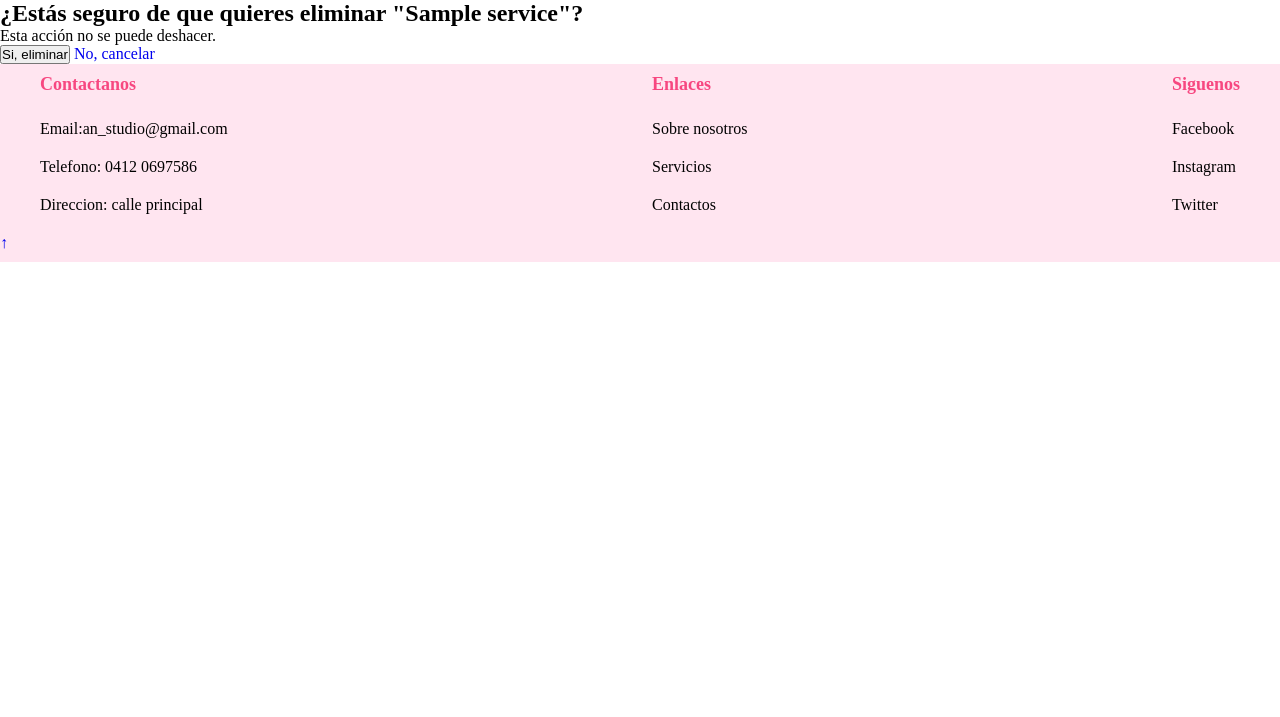
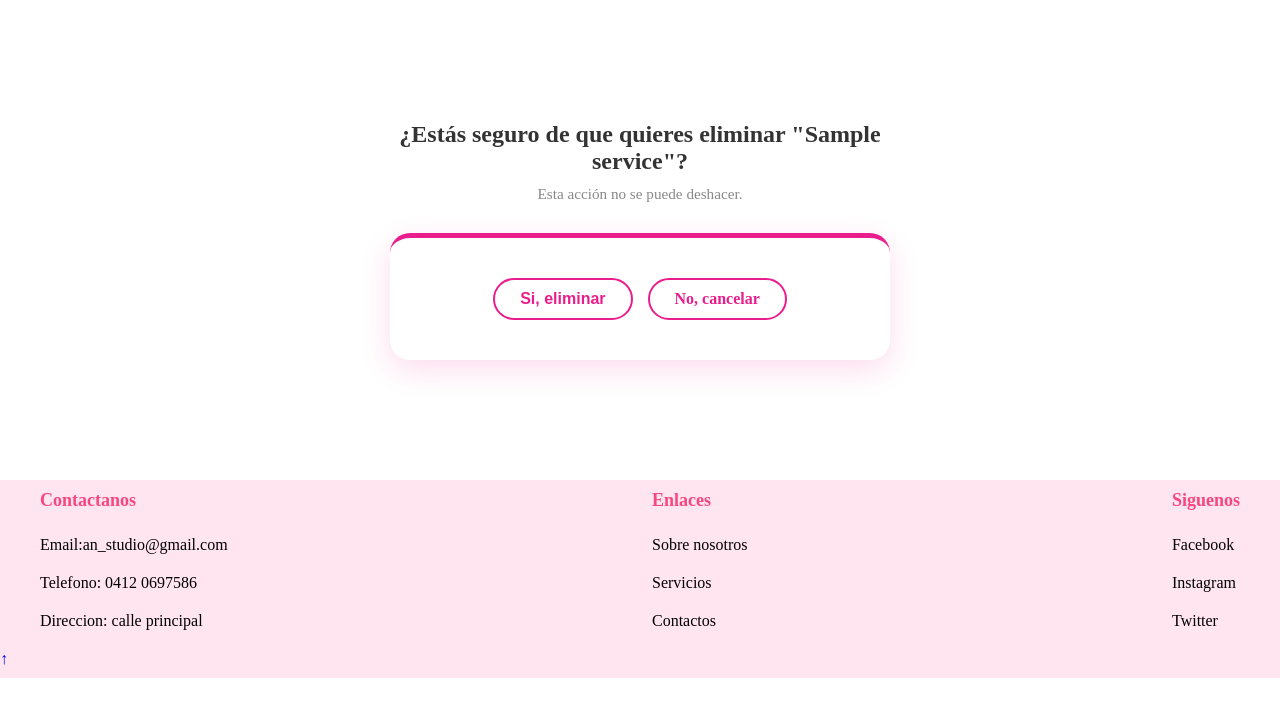
Before and after one commit to anajesselle25/pagina_unas_an, a Django app: page /services/1/delete in a window 1280 px wide. Shown: the part 70-787 px from the top of the page. Run offline with Django 5.2, Linux system fonts and the light colour scheme; tables that the repository leaves empty hold one stand-in row (values such as "Sample post").

Commit message:
Cambios en Css

```diff
--- /dev/null
+++ b/core/static/core/css/delete.css
@@ -0,0 +1,82 @@
+/* Contenedor principal */
+section {
+    display: flex;
+    flex-direction: column;
+    align-items: center;
+    justify-content: center;
+    min-height: 60vh;
+    padding: 20px;
+}
+
+/* Card */
+section > * {
+    text-align: center;
+}
+
+h1 {
+    font-size: 1.5rem;
+    color: #333;
+    margin-bottom: 10px;
+    max-width: 500px;
+}
+
+p {
+    color: #888;
+    margin-bottom: 30px;
+    font-size: 0.95rem;
+}
+
+/* Formulario */
+form {
+    display: flex;
+    gap: 15px;
+    justify-content: center;
+    flex-wrap: wrap;
+    background: white;
+    padding: 40px;
+    border-radius: 20px;
+    box-shadow: 0 10px 30px rgba(233, 30, 140, 0.15);
+    border-top: 5px solid #e91e8c;
+    max-width: 500px;
+    width: 100%;
+}
+
+/* Botón eliminar */
+.button-delete {
+    background-color: white;
+    color: #e91e8c;
+    padding: 10px 25px;
+    border: none;
+    border-radius: 25px;
+    font-size: 1rem;
+    font-weight: bold;
+    border: 2px solid #e91e8c;
+    cursor: pointer;
+    transition: all 0.3s;
+    text-decoration: none;
+}
+
+.button-delete:hover {
+    background-color: #e91e8c;
+    color: white;
+}
+
+/* Botón cancelar */
+.button-cancel {
+    background-color: white;
+    color: #e91e8c;
+    padding: 10px 25px;
+    border: 2px solid #e91e8c;
+    border-radius: 25px;
+    font-size: 1rem;
+    font-weight: bold;
+    cursor: pointer;
+    transition: all 0.3s;
+    text-decoration: none;
+    display: inline-block;
+}
+
+.button-cancel:hover {
+    background-color: #e91e8c;
+    color: white;
+}
--- a/core/templates/core/includes/service_card.html
+++ b/core/templates/core/includes/service_card.html
@@ -1,4 +1,8 @@
 {% load static %}
+
+{% block css_styles %}
+    <link rel="stylesheet" href="{% static 'core/css/service_Card.css' %}">
+{% endblock css_styles %}
 
 <div class="service-card">
     {% if s.image %}
--- a/core/templates/core/maquillaje.html
+++ b/core/templates/core/maquillaje.html
@@ -22,7 +22,7 @@
         {% endif %}
 
         <p>
-            <a href=" {% url 'service_create' %}">Crear Servicios </a>
+            <a href=" {% url 'service_create' %}" class="button-create">Crear Servicios </a>
         </p>
 
     </div>
--- a/core/templates/core/reservacion.html
+++ b/core/templates/core/reservacion.html
@@ -26,7 +26,8 @@
 
             <div class="form-group">
                 <label for="reservation_date">Fecha Preferida</label>
-                <input type="date" id="reservation_date" name="reservation_date" required>
+                <input type="date" id="reservation_date" name="reservation_date"
+                    min= "{{ today }}" required>
             </div>
 
             <div class="form-group">
--- a/core/templates/core/service_confirm_delete.html
+++ b/core/templates/core/service_confirm_delete.html
@@ -1,5 +1,10 @@
 {% extends "core/base.html" %}
 {% load static %}
+
+{% block css_styles %}
+    <link rel="stylesheet" href="{% static 'core/css/delete.css' %}">
+    {{ block.super }}
+{% endblock css_styles %}
 
 {% block title %} Eliminar un Servicio {% endblock %}
 
@@ -11,7 +16,7 @@
         <form method="post" action="{% url 'service_delete' id=service.id %}">
             {% csrf_token %}
             <button type="submit" class="button-delete">Si, eliminar</button>
-            <a href="{% url 'service_detail' id=service.id %}">No, cancelar</a>
+            <a href="{% url 'service_detail' id=service.id %}" class= "button-cancel">No, cancelar</a>
         </form>
     </section>
 {% endblock %}
--- a/core/templates/core/service_detail.html
+++ b/core/templates/core/service_detail.html
@@ -11,7 +11,7 @@
         {% include "core/includes/service_card.html" %}
 
     <p>
-        <a href="{% url 'maquillaje' %}">Volver a la lista de servicios</a>
+        <a href="{% url 'maquillaje' %}" class=" button-return">Volver a la lista de servicios</a>
     </p>
     </div>
 {% endblock %}
--- a/core/views.py
+++ b/core/views.py
@@ -3,6 +3,7 @@ from .models import Service, ServiceType, Reservation, ServiceReservation
 from django.views import View
 from django.db.models import Sum
 from django.http import HttpResponse
+from datetime import date
 
 # Create your views here.
 def index(request):
@@ -16,7 +17,6 @@ def login(request):
 
 def registro(request):
     return render(request, 'core/registro.html')
-
 
 class ServiceCreateView(View):
     template_name = 'core/servicio.html'
@@ -130,7 +130,10 @@ class ReservationCreateView(View):
 
     def get(self, request, *args, **kwargs):
         services = Service.objects.all()
-        return render(request, self.template_name, {'services' : services})
+        today= date.today().strftime('%Y-%m-%d')
+        return render(request, self.template_name, {
+            'services' : services, 'today': today
+        })
 
     def post(self, request, *args, **kwargs):
 
```
Also changed, not shown: core/static/core/css/maquillaje.css (+32 -0 lines), core/static/core/css/service_card.css (added, +38 -0 lines).
